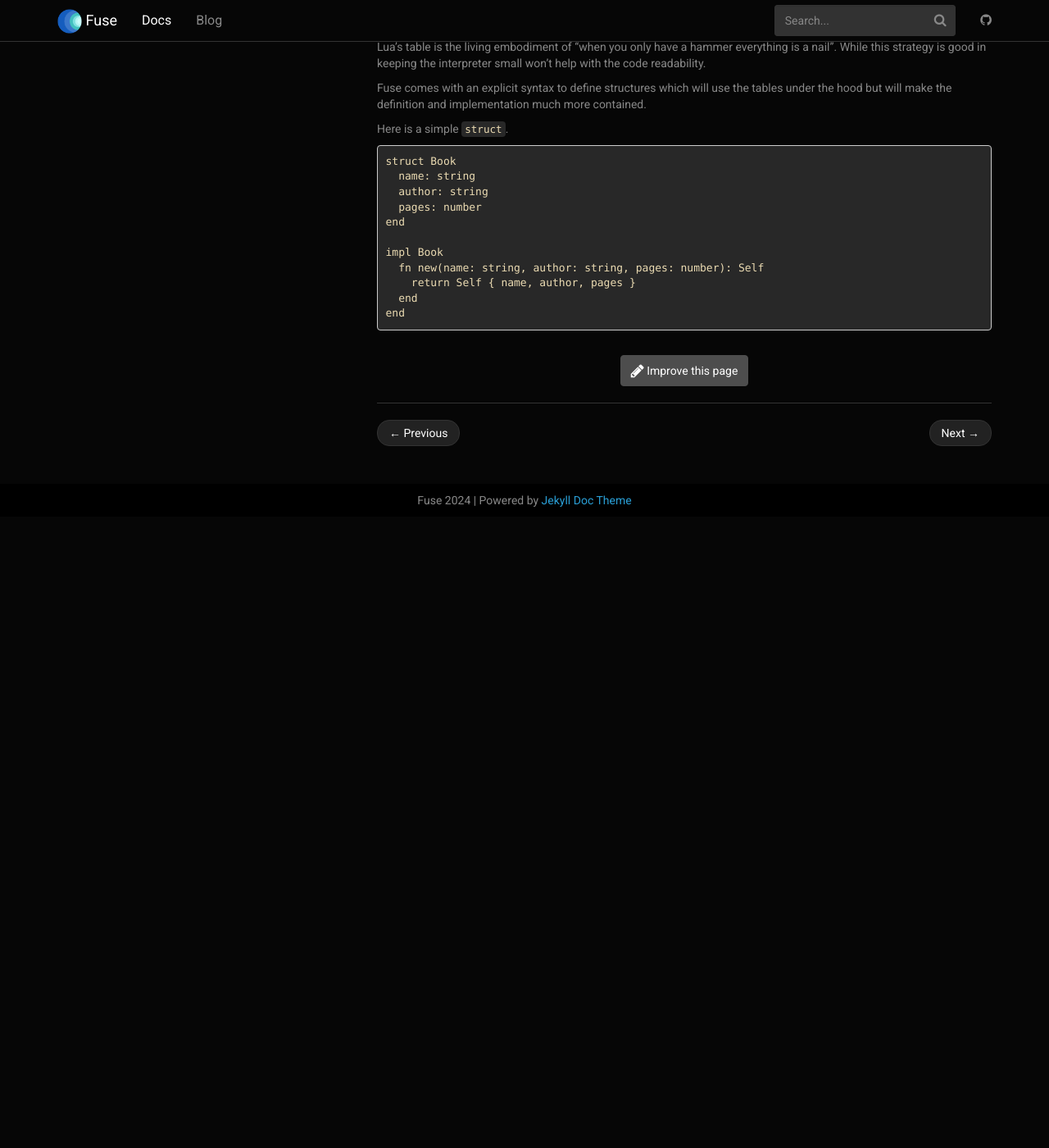
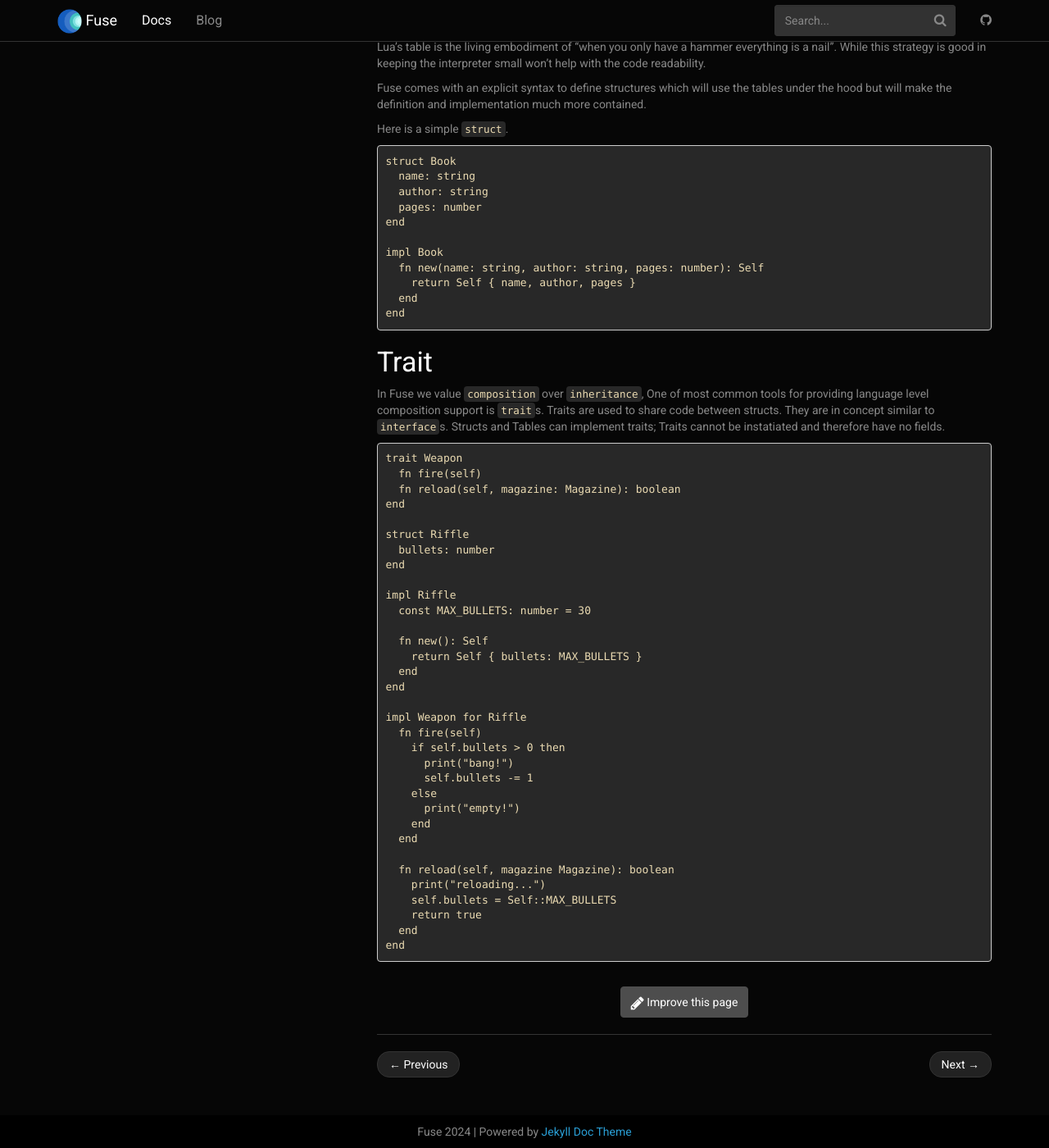
Before and after one commit to fuse-lang/fuse-lang.github.io, a Jekyll site: the page built from _docs/basics/0-intro.md, in a window 1280 px wide and 1400 px high, scrolled down 5061 px. Shown: the whole window at 82% size. Built offline with Jekyll 4.4.1, drawn with Linux system fonts in a browser that asks for light colours; before the commit the page ends 5691 px from its top, so only the background shows below that.

Commit message:
add trait example in basics intro.

````diff
--- a/_docs/basics/0-intro.md
+++ b/_docs/basics/0-intro.md
@@ -289,3 +289,44 @@ impl Book
   end
 end
 ```
+
+### Trait
+
+In Fuse we value `composition` over `inheritance`, One of most common tools for providing language level composition support is `trait`s.
+Traits are used to share code between structs. They are in concept similar to `interface`s. Structs and Tables can implement traits; Traits cannot be instatiated and therefore have no fields.
+
+```fuse
+trait Weapon
+  fn fire(self)
+  fn reload(self, magazine: Magazine): boolean
+end
+
+struct Riffle
+  bullets: number
+end
+
+impl Riffle
+  const MAX_BULLETS: number = 30
+
+  fn new(): Self
+    return Self { bullets: MAX_BULLETS }
+  end
+end
+
+impl Weapon for Riffle
+  fn fire(self)
+    if self.bullets > 0 then
+      print("bang!")
+      self.bullets -= 1
+    else
+      print("empty!")
+    end
+  end
+
+  fn reload(self, magazine Magazine): boolean
+    print("reloading...")
+    self.bullets = Self::MAX_BULLETS
+    return true
+  end
+end
+```
````
